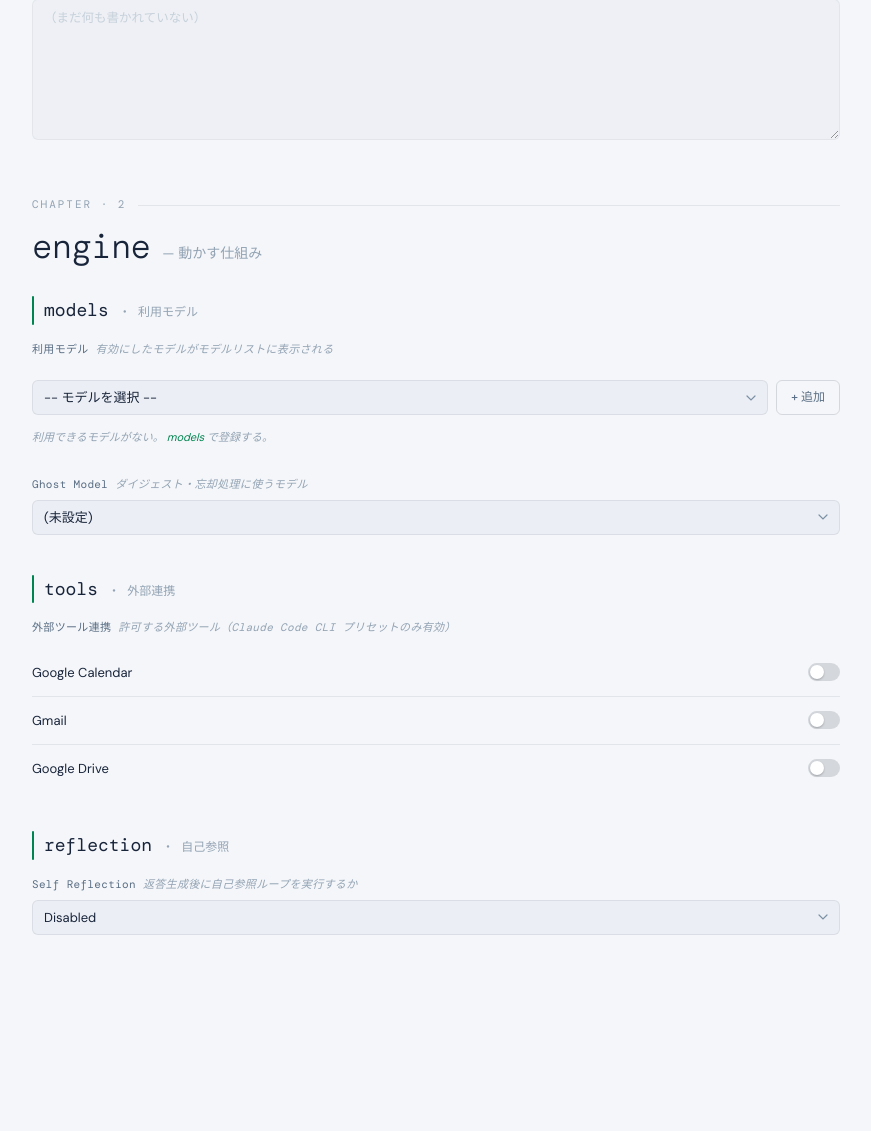
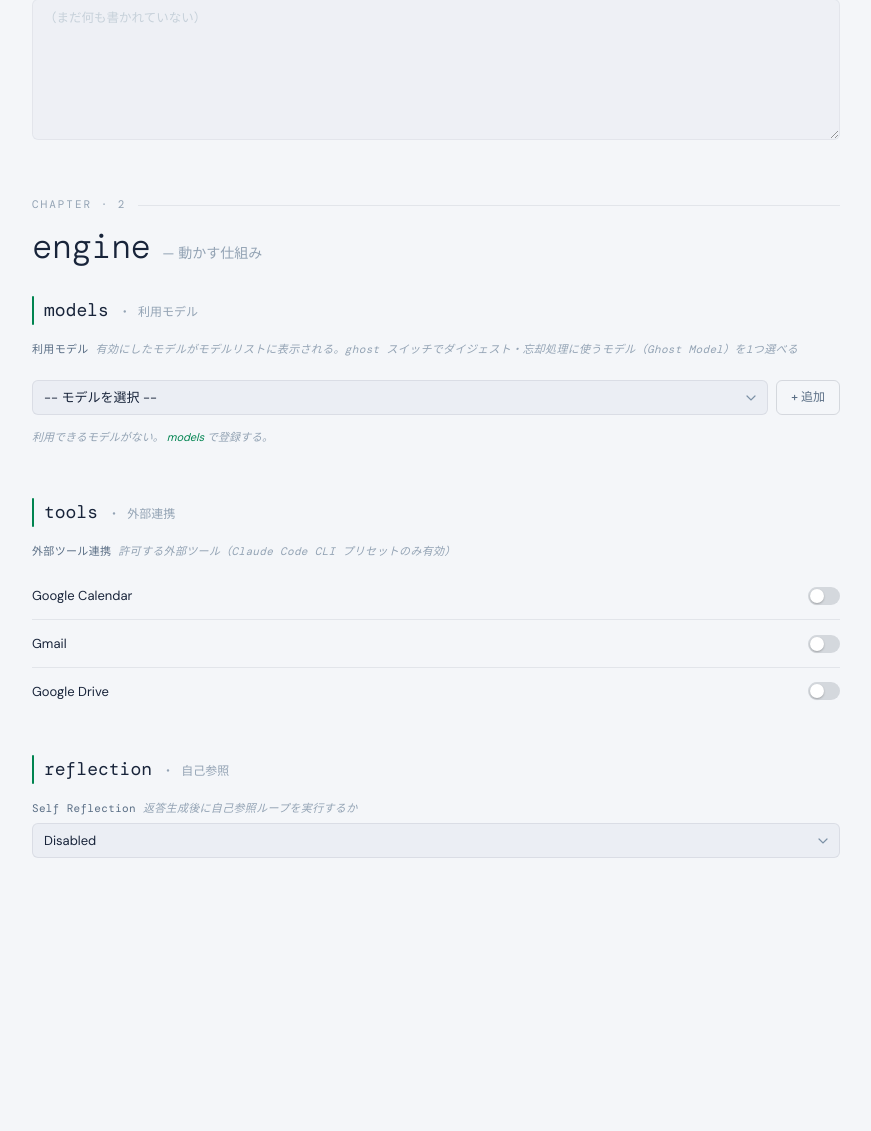
Before and after one commit to mowarowsea/Chotgor, a FastAPI app: page /ui/characters/new in a window 1280 px wide. Shown: the part 961-2092 px from the top of the page, without its empty margins (204-1075 px from the left). After the commit the page ends 1819 px from the top, so only its background shows below. Run offline with FastAPI, Linux system fonts and the light colour scheme; some libraries are stand-ins or nearby versions.

Commit message:
feat(ui): character編集ページ改修（プリセット初期閉・ghostトグル・UUID表示）
- 利用モデルのアコーディオンを初期表示で閉じる（▸/▾ グリフ連動）
- Ghost Model 選択を select から各プリセットのアコーディオンヘッダ内
  スライドトグル型ラジオへ変更（選択済みの再クリックで解除）
- キャラクター UUID をフォーム下部に小さく表示（DB を見に行かずに参照できるように）

Co-Authored-By: Claude Fable 5 <noreply@anthropic.com>

```diff
--- a/backend/static/chotgor.css
+++ b/backend/static/chotgor.css
@@ -1295,6 +1295,24 @@ body.ch-root {
   font-size: 11px;
 }
 
+/* Ghost Model 選択 — アコーディオンヘッダ内のスライドトグル型ラジオ（character_edit） */
+.ghost-pick {
+  margin-left: auto;
+  display: inline-flex;
+  align-items: center;
+  gap: 6px;
+  cursor: pointer;
+}
+.ghost-pick + .btn-remove { margin-left: 8px; }
+.ghost-pick__label {
+  font-family: var(--ch-fm);
+  font-size: 10px;
+  letter-spacing: .08em;
+  text-transform: uppercase;
+  color: var(--ch-t4);
+  transition: color .15s;
+}
+.ghost-pick:has(input:checked) .ghost-pick__label { color: var(--ch-a); }
 .add-model-row { display: flex; gap: 8px; margin-top: 10px; }
 .add-model-row .form-control { flex: 1; }
 
--- a/backend/templates/character_edit.html
+++ b/backend/templates/character_edit.html
@@ -1,6 +1,6 @@
 {% extends "base.html" %}
 {% block title %}{% if character %}{{ character.name }}{% else %}new character{% endif %} &mdash; Chotgor{% endblock %}
-{% block breadcrumb %}/ <a href="/ui/" class="ch-crumb">characters</a> / {% if character %}{{ character.name }}{% else %}new{% endif %}{% endblock %}
+{% block breadcrumb %}/ <a href="/ui/characters" class="ch-crumb">characters</a> / {% if character %}{{ character.name }}{% else %}new{% endif %}{% endblock %}
 
 {% block head %}
 <link rel="stylesheet" href="https://cdnjs.cloudflare.com/ajax/libs/cropperjs/1.6.2/cropper.min.css">
@@ -34,7 +34,7 @@
             <div class="ch-pagehead__actions">
                 <a href="/ui/inscribed_memories/{{ character.id }}" class="ch-btn ch-btn--sm">memories</a>
                 <a href="/ui/working-memory/{{ character.id }}" class="ch-btn ch-btn--sm">working memory</a>
-                <a href="/ui/" class="ch-btn ch-btn--sm ch-btn--ghost">← 戻る</a>
+                <a href="/ui/characters" class="ch-btn ch-btn--sm ch-btn--ghost">← 戻る</a>
             </div>
         </div>
         {% else %}
@@ -138,7 +138,7 @@
 
             <div class="ch-field">
                 <span class="ch-label">利用モデル
-                    <span class="ch-hint">有効にしたモデルがモデルリストに表示される</span>
+                    <span class="ch-hint">有効にしたモデルがモデルリストに表示される。ghost スイッチでダイジェスト・忘却処理に使うモデル（Ghost Model）を1つ選べる</span>
                 </span>
 
                 <div class="accordion" id="model-accordion">
@@ -148,12 +148,20 @@
                     <div class="accordion-item" data-preset-id="{{ preset.id }}">
                         <input type="hidden" name="preset_ids" value="{{ preset.id }}">
                         <div class="accordion-header">
-                            <button type="button" class="accordion-toggle" onclick="toggleAccordion(this)">▾</button>
+                            <button type="button" class="accordion-toggle" onclick="toggleAccordion(this)">▸</button>
                             <strong>{{ preset.name }}</strong>
                             <span class="ch-tag ch-tag--accent">{{ provider_labels.get(preset.provider, preset.provider) }}</span>
+                            <label class="ghost-pick" title="Ghost Model（ダイジェスト・忘却処理に使うモデル）に設定する">
+                                <span class="ghost-pick__label">ghost</span>
+                                <span class="ch-toggle">
+                                    <input type="radio" name="ghost_model" value="{{ preset.id }}"
+                                        {% if character and character.ghost_model == preset.id %}checked{% endif %}>
+                                    <span class="ch-toggle__track"></span>
+                                </span>
+                            </label>
                             <button type="button" class="btn-remove" onclick="removePreset(this, '{{ preset.id }}')">✕</button>
                         </div>
-                        <div class="accordion-body">
+                        <div class="accordion-body" style="display:none">
                             <div class="ch-field">
                                 <label class="ch-label">Additional Instructions
                                     <span class="ch-hint">このモデル向けの追記指示（省略可）</span>
@@ -209,21 +217,6 @@
                 </label>
             </div>
 
-            {# Ghost Model #}
-            <div class="ch-field">
-                <label class="ch-label" for="ghost_model">Ghost Model
-                    <span class="ch-hint">ダイジェスト・忘却処理に使うモデル</span>
-                </label>
-                <select id="ghost_model" name="ghost_model" class="ch-select">
-                    <option value="">(未設定)</option>
-                    {% for preset in model_presets %}
-                    <option value="{{ preset.id }}"
-                        {% if character and character.ghost_model == preset.id %}selected{% endif %}>
-                        {{ preset.name }} ({{ provider_labels.get(preset.provider, preset.provider) }})
-                    </option>
-                    {% endfor %}
-                </select>
-            </div>
         </section>
 
         {# ── tools ・ 外部連携 ── #}
@@ -320,9 +313,9 @@
         <div class="ch-actionbar">
             {% if not character %}
             <button type="submit" class="ch-btn ch-btn--primary">キャラクターを作成</button>
-            <a href="/ui/" class="ch-btn ch-btn--ghost">キャンセル</a>
+            <a href="/ui/characters" class="ch-btn ch-btn--ghost">キャンセル</a>
             {% else %}
-            <a href="/ui/" class="ch-btn ch-btn--ghost">← 戻る</a>
+            <a href="/ui/characters" class="ch-btn ch-btn--ghost">← 戻る</a>
             <a href="/ui/inscribed_memories/{{ character.id }}" class="ch-btn ch-btn--sm">memories</a>
             <span class="ch-spacer"></span>
             <span class="ch-meta">自動保存</span>
@@ -334,6 +327,11 @@
                     onclick="return confirm('「{{ character.name }}」と、その全ての記憶を削除します。\nこの操作は元に戻せません。本当に削除しますか？')">削除</button>
             {% endif %}
         </div>
+
+        {% if character %}
+        {# キャラクターUUID（DBを見に行かずに参照できるよう小さく表示） #}
+        <p style="margin-top:10px;font-family:var(--ch-fm);font-size:10px;color:var(--ch-t4);user-select:all">uuid: {{ character.id }}</p>
+        {% endif %}
     </form>
 
     {# クロップモーダル #}
@@ -367,10 +365,32 @@
         presetGroup.style.display = (mode === 'local_trigger') ? '' : 'none';
     }
 
-    /** アコーディオンを開閉する。 */
+    /** アコーディオンを開閉する（初期表示は閉、グリフ ▸/▾ も連動）。 */
     function toggleAccordion(btn) {
         const body = btn.closest('.accordion-item').querySelector('.accordion-body');
-        body.style.display = body.style.display === 'none' ? 'block' : 'none';
+        const isOpen = body.style.display !== 'none';
+        body.style.display = isOpen ? 'none' : 'block';
+        btn.textContent = isOpen ? '▸' : '▾';
+    }
+
+    /**
+     * Ghost Model ラジオに「選択済みをもう一度クリックで解除」の挙動を取り付ける。
+     * ラジオ単体では未設定に戻せないため、2度目のクリックで checked を外して
+     * 明示的に自動保存をトリガーする（change イベントが発生しないため）。
+     */
+    function attachGhostRadio(radio) {
+        radio.dataset.wasChecked = radio.checked ? '1' : '0';
+        radio.addEventListener('click', function () {
+            if (this.dataset.wasChecked === '1') {
+                this.checked = false;
+                this.dataset.wasChecked = '0';
+                if (window.chotgorAutosave) window.chotgorAutosave('form[data-autosave]');
+            } else {
+                document.querySelectorAll('#model-accordion input[name="ghost_model"]')
+                    .forEach(r => { r.dataset.wasChecked = '0'; });
+                this.dataset.wasChecked = '1';
+            }
+        });
     }
 
     /**
@@ -432,6 +452,13 @@
             <button type="button" class="accordion-toggle" onclick="toggleAccordion(this)">▾</button>
             <strong>${name}</strong>
             <span class="ch-tag ch-tag--accent">${providerLabel}</span>
+            <label class="ghost-pick" title="Ghost Model（ダイジェスト・忘却処理に使うモデル）に設定する">
+                <span class="ghost-pick__label">ghost</span>
+                <span class="ch-toggle">
+                    <input type="radio" name="ghost_model" value="${presetId}">
+                    <span class="ch-toggle__track"></span>
+                </span>
+            </label>
             <button type="button" class="btn-remove" onclick="removePreset(this, '${presetId}')">✕</button>
         </div>
         <div class="accordion-body">
@@ -450,6 +477,7 @@
         </div>
     `;
         accordion.appendChild(item);
+        attachGhostRadio(item.querySelector('input[name="ghost_model"]'));
 
         opt.disabled = true;
         sel.value = '';
@@ -466,6 +494,8 @@
             updateWhenToSwitchVisibility(cb.checked);
             cb.addEventListener('change', () => updateWhenToSwitchVisibility(cb.checked));
         }
+        document.querySelectorAll('#model-accordion input[name="ghost_model"]')
+            .forEach(attachGhostRadio);
     });
 
     // ── アイコントリミング (Cropper.js) ──────────────
```
